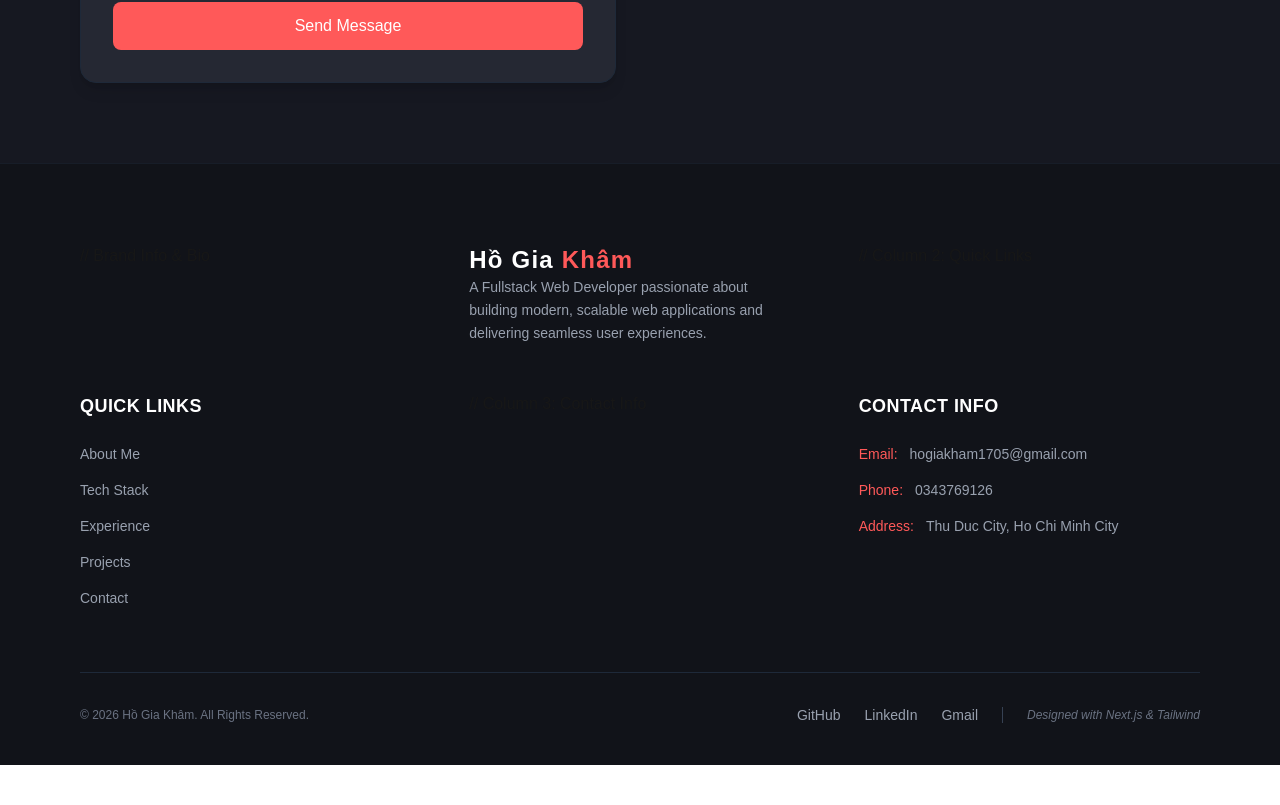
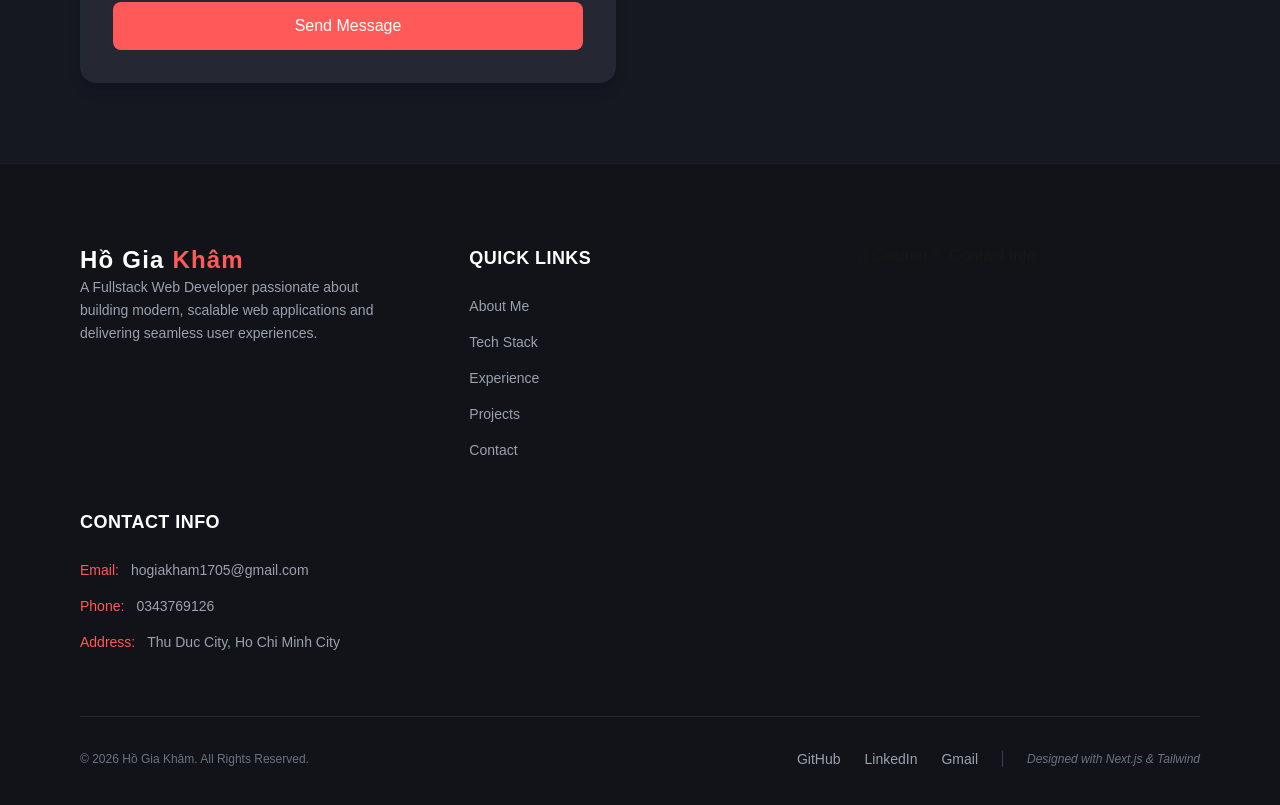
Before and after one commit to HoGiaKham/portfolio, a Next.js app: page / in a window 1280 px wide. Shown: the part 5167-5972 px from the top of the page. Before the commit the page ends 5932 px from the top, so only its background shows below. Built offline with nearby package versions, Linux system fonts and the light colour scheme.

Commit message:
fixed footer

```diff
--- a/components/layout/Footer.tsx
+++ b/components/layout/Footer.tsx
@@ -9,7 +9,6 @@ export default function Footer() {
       <div className="max-w-6xl mx-auto px-4">
         <div className="grid grid-cols-1 md:grid-cols-3 gap-12 mb-16">
 
-          // Brand Info & Bio
           <div className="space-y-6">
             <Link href="/" className="text-2xl font-bold tracking-wider">
               <span className="text-white">Hồ Gia </span>
@@ -20,7 +19,6 @@ export default function Footer() {
             </p>
           </div>
 
-          // Column 2: Quick Links
           <div>
             <h4 className="text-white font-bold mb-6 text-lg tracking-wide uppercase">Quick Links</h4>
             <ul className="space-y-4 text-gray-400 text-sm">
```
